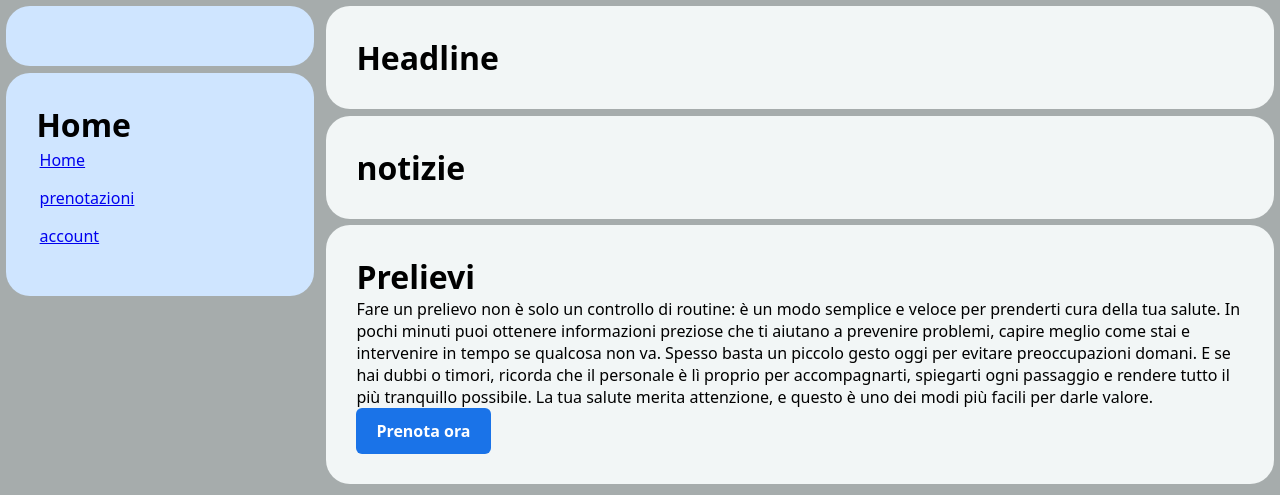
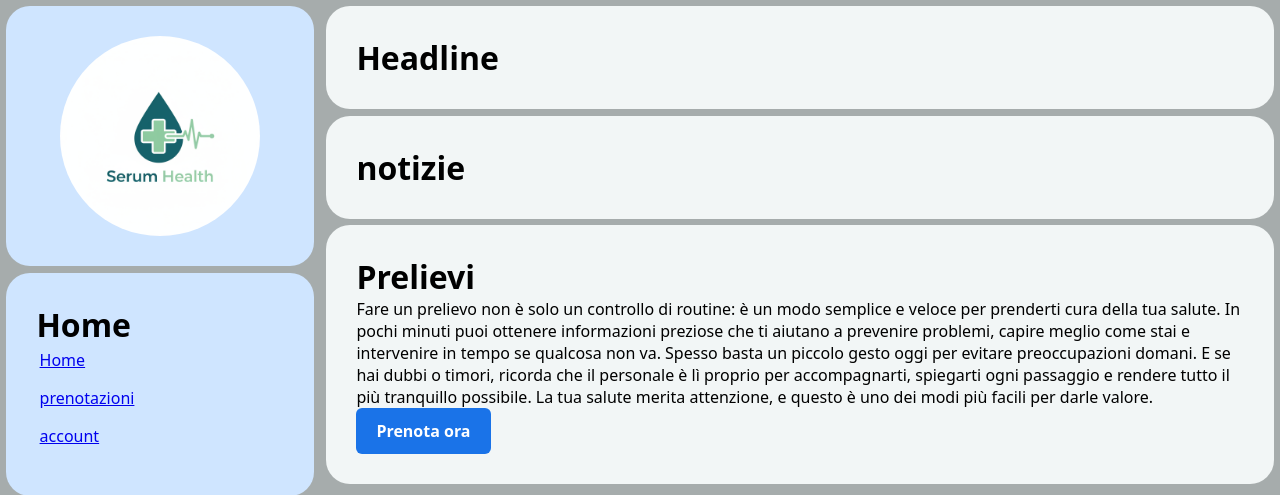
Before and after one commit to roberto695/progetto_tec_web, a PHP site: page / in a window 1280 px wide. Shown: the top 495 px of the page. Run offline with PHP 8.4, Linux system fonts and the light colour scheme.

Commit message:
inserimento immagine

```diff
--- a/index.html
+++ b/index.html
@@ -7,11 +7,9 @@
     </head>
     <body>
         <header id="intestazione">
-            <div id="logo">
-                <!--
-                    <img src="percorso/dell/immagine.jpg" alt="descrizione dell'immagine">
-                -->
-            </div>
+            <div>
+            <img src="immagini/logo.png" alt="logo della clinica" id="logo">
+                </div>
 
             <div>
                 <h1>Home</h1>
--- a/style.css
+++ b/style.css
@@ -44,6 +44,17 @@ body{
 #intestazione nav a{
     margin-bottom: 1em;
 }
+#logo{
+    max-width: 200px;
+    max-height: 200px;
+    border-radius: 50%;
+    align-items: center;
+    border: 0.8em;
+}
+#intestazione img {
+  display: block;
+  margin: 0 auto;
+}
 
 
 /* ------------------------------
```
Also changed, not shown: immagini/logo.png (added).
